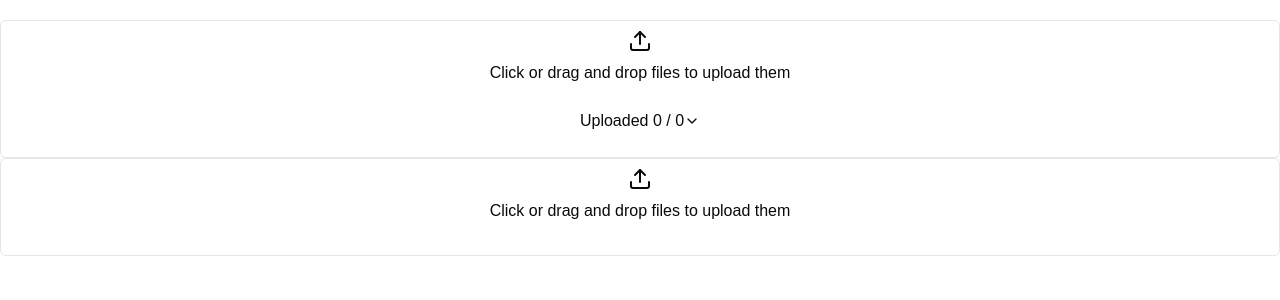
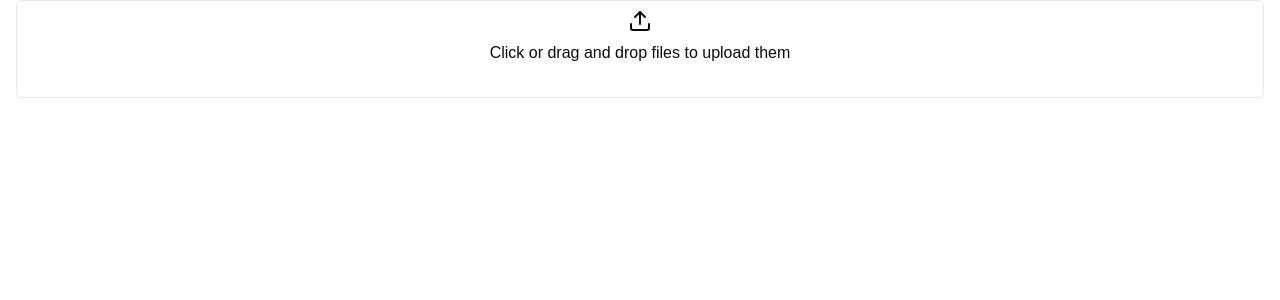
Before and after one commit to janglad/shadcn-dropzone, a Next.js app: page / in a window 1280 px wide. Shown: the top 300 px of the page. Built offline with nearby package versions, Linux system fonts and the light colour scheme.

Commit message:
add message

```diff
--- a/app/page.tsx
+++ b/app/page.tsx
@@ -2,15 +2,14 @@
 
 import {
   Dropzone,
-  DropzoneAction,
   DropZoneArea,
+  DropzoneFileAction,
   DropzoneFileList,
+  DropzoneFileMessage,
   InfiniteProgress,
   useOurDropZone,
 } from "@/components/dropzone";
-import { LabeledDropzone } from "@/components/labeled-dropzone/labeled-dropzone";
 import { FileIcon, RotateCcwIcon, Trash2Icon, Upload } from "lucide-react";
-import { errAsync, okAsync } from "neverthrow";
 
 export default function Home() {
   const dropzone = useOurDropZone({
@@ -35,16 +34,7 @@ export default function Home() {
   });
 
   return (
-    <div>
-      <LabeledDropzone
-        onDropFile={() => {
-          if (Math.random() > 0.5) {
-            return okAsync("");
-          }
-          return errAsync("Failed to upload file");
-        }}
-      />
-
+    <main className="container">
       <Dropzone {...dropzone}>
         <DropZoneArea className="flex flex-col items-center gap-2">
           <Upload />
@@ -59,7 +49,7 @@ export default function Home() {
                     {fileName}
                   </div>
                   {status === "error" ? (
-                    <DropzoneAction
+                    <DropzoneFileAction
                       action="retry"
                       variant="ghost"
                       className="hover:border"
@@ -67,9 +57,9 @@ export default function Home() {
                       size="icon"
                     >
                       <RotateCcwIcon className="size-4" />
-                    </DropzoneAction>
+                    </DropzoneFileAction>
                   ) : (
-                    <DropzoneAction
+                    <DropzoneFileAction
                       action="remove"
                       variant="ghost"
                       className="hover:border"
@@ -77,21 +67,19 @@ export default function Home() {
                       size="icon"
                     >
                       <Trash2Icon className="size-4" />
-                    </DropzoneAction>
+                    </DropzoneFileAction>
                   )}
                 </div>
                 <InfiniteProgress status={status} />
                 <div className="flex justify-between">
                   <p>{Math.round(file.size / 1024 / 1024)} MB</p>
-                  {error !== undefined && (
-                    <p className="text-sm text-destructive">{error}</p>
-                  )}
+                  <DropzoneFileMessage />
                 </div>
               </li>
             )}
           />
         </DropZoneArea>
       </Dropzone>
-    </div>
+    </main>
   );
 }
--- a/components/dropzone.tsx
+++ b/components/dropzone.tsx
@@ -434,12 +434,12 @@ export function DropzoneFileList<TUploadRes, TUploadError = string>(
   );
 }
 
-interface DropzoneActionProps extends Omit<ButtonProps, "onClick"> {
+interface DropzoneFileActionProps extends Omit<ButtonProps, "onClick"> {
   action: "remove" | "retry";
   children: React.ReactNode;
 }
 
-export function DropzoneAction(props: DropzoneActionProps) {
+export function DropzoneFileAction(props: DropzoneFileActionProps) {
   const context = useDropzoneFileListContext();
 
   const onClick = () => {
@@ -456,3 +456,27 @@ export function DropzoneAction(props: DropzoneActionProps) {
     </Button>
   );
 }
+
+interface DropzoneFileMessageProps {
+  className?: string;
+  children?: React.ReactNode;
+}
+
+export function DropzoneFileMessage(props: DropzoneFileMessageProps) {
+  const context = useDropzoneFileListContext();
+
+  const body =
+    context.fileStatus.status === "error"
+      ? String(context.fileStatus.error)
+      : props.children;
+  return (
+    <p
+      className={cn(
+        "h-5 text-[0.8rem] font-medium text-destructive",
+        props.className
+      )}
+    >
+      {body}
+    </p>
+  );
+}
--- a/tailwind.config.ts
+++ b/tailwind.config.ts
@@ -9,6 +9,10 @@ const config: Config = {
   ],
   theme: {
     extend: {
+      container: {
+        center: true,
+        padding: "1rem",
+      },
       colors: {
         background: "hsl(var(--background))",
         foreground: "hsl(var(--foreground))",
```
